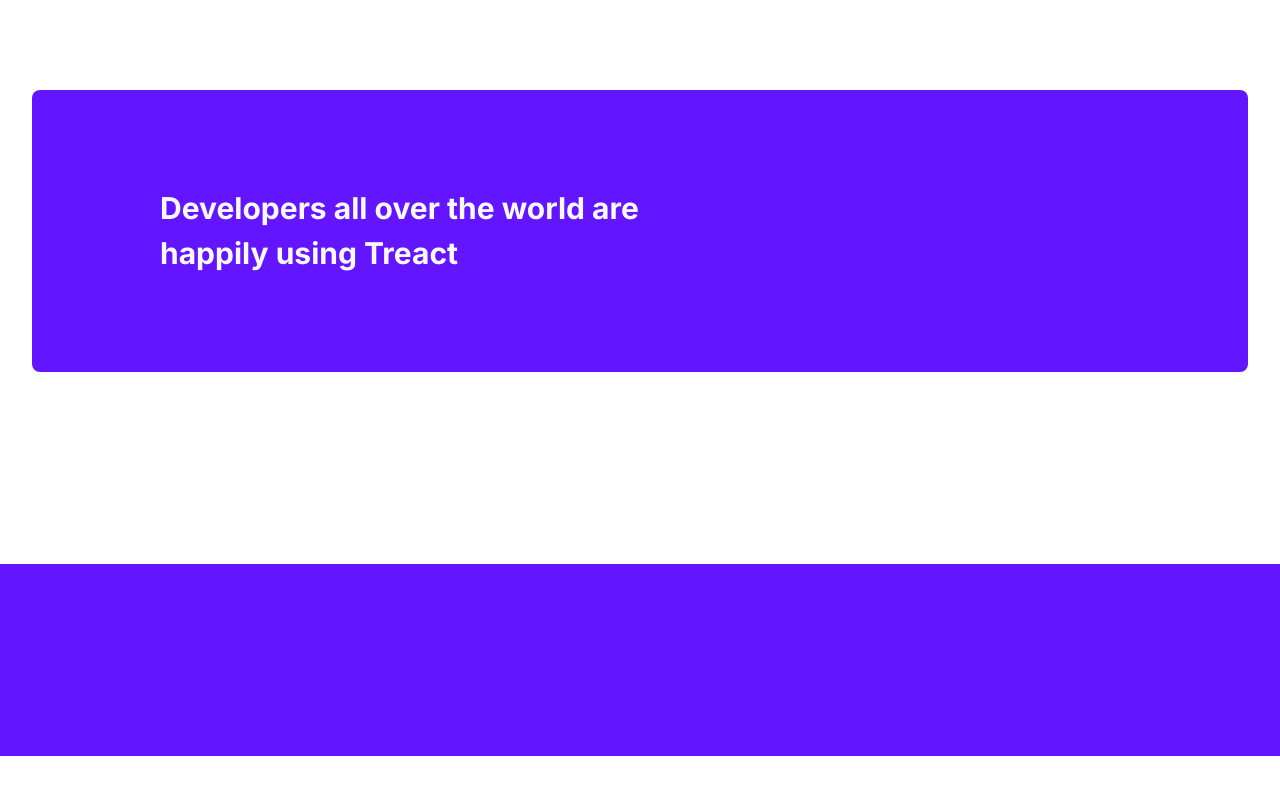
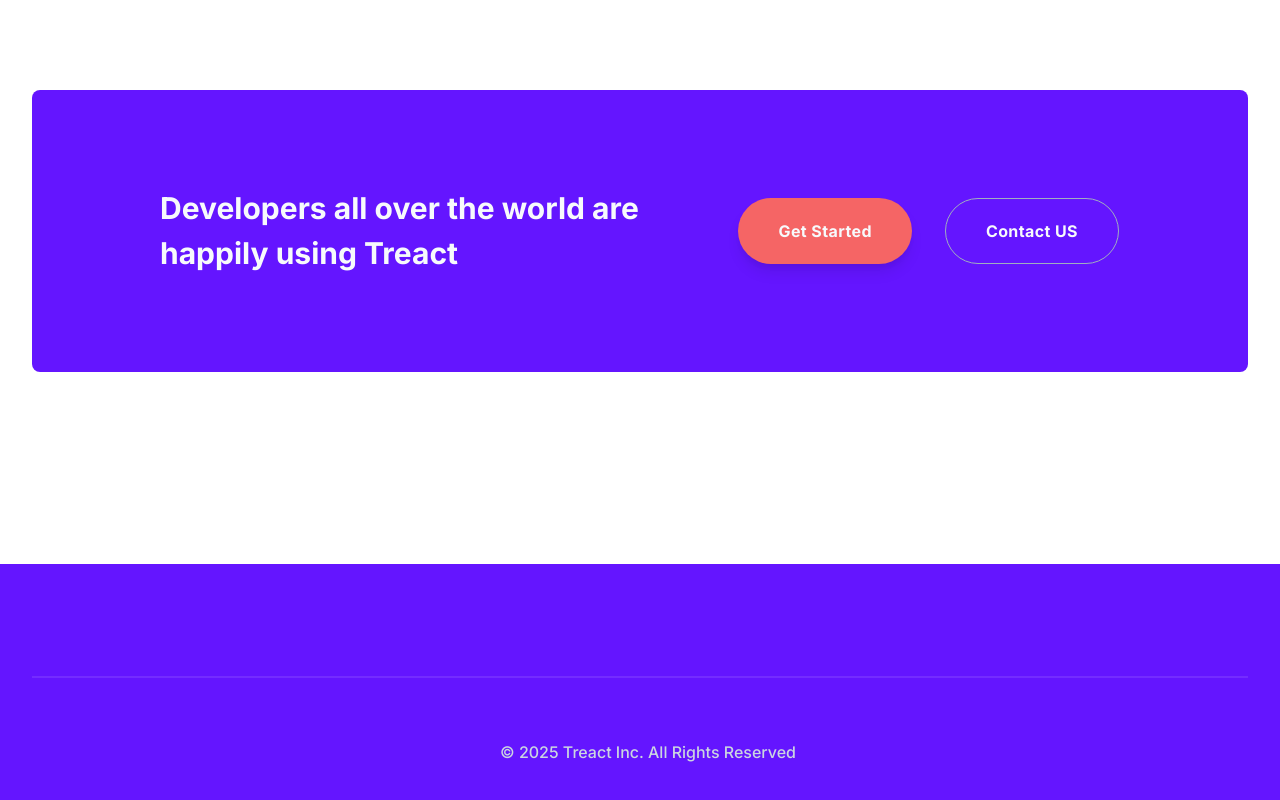
Before and after one commit to luca-caruccio/week2-final-project, a plain HTML site: page index.html in a window 1280 px wide. Shown: the part 6204-7004 px from the top of the page. Before the commit the page ends 6960 px from the top, so only its background shows below. Drawn offline with Linux system fonts and the light colour scheme.

Commit message:
Footer error requiring investigation

```diff
--- a/index.html
+++ b/index.html
@@ -406,7 +406,9 @@
                                 using Treact
                             </div>
                             <div class="start__buttons">
+                                <button class="start__button btn">Get Started</button>
 
+                                <button class="start__button btn">Contact US</button>
                             </div>
                         </div>
                     </div>
@@ -414,6 +416,19 @@
             </div>
         </section>
     </main>
-    <footer></footer>
+    <footer>
+        <div class="row foote__row">
+            <div class="footer__columns"></div>
+            <div class="footer__divider"></div>
+            <div class="footer__bottom">
+                <div class="footer__logo"></div>
+                <div class="footer__copyright">
+                    &copy 2025 Treact Inc. All Rights Reserved
+                </div>
+                <div class="footer__socials"></div>
+            </div>
+        </div>
+
+    </footer>
 </body>
 </html>
```
